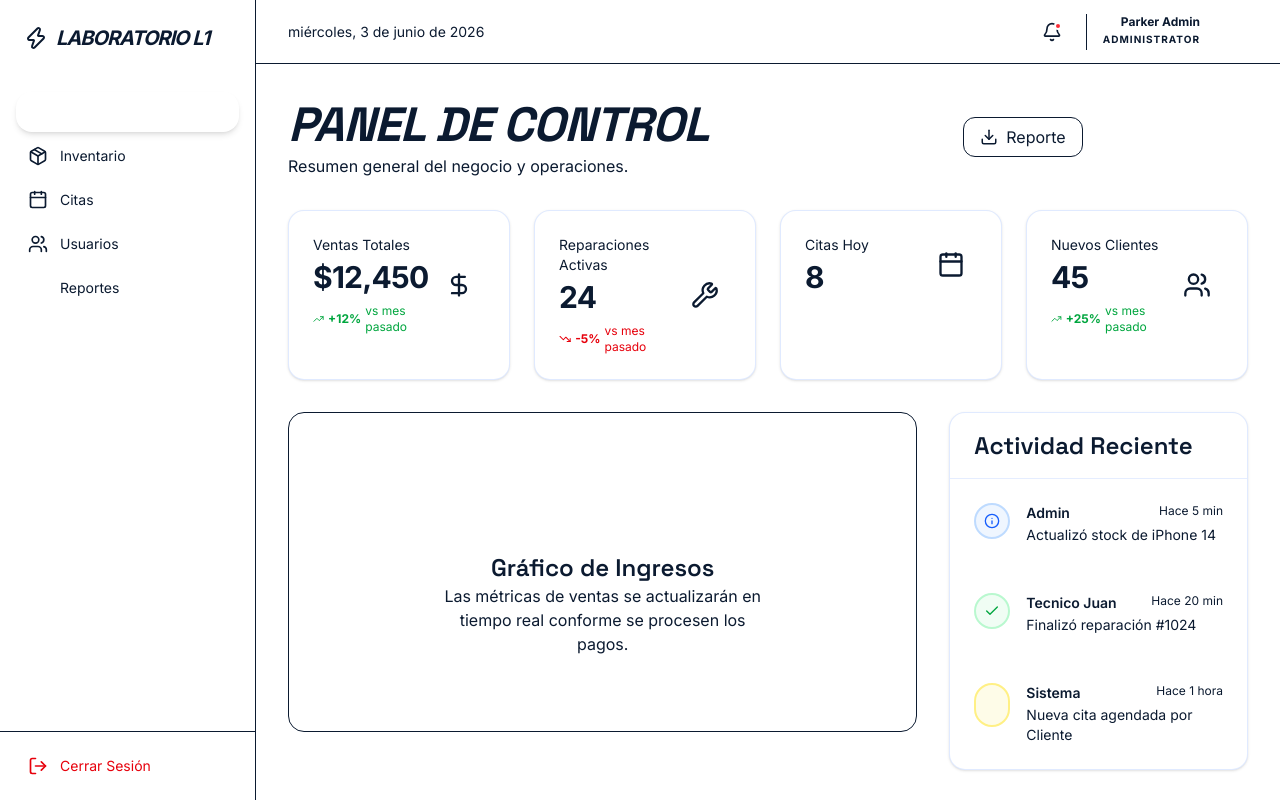
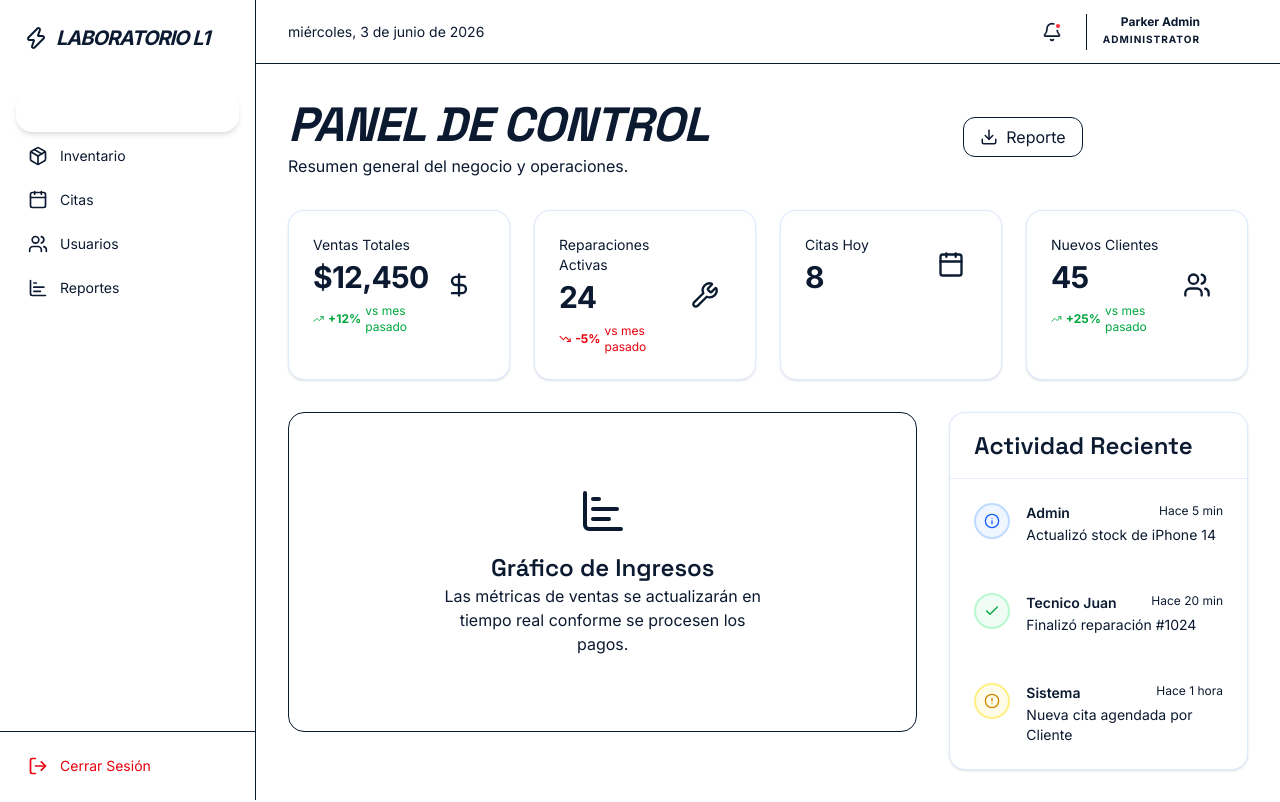
Before and after one commit to comercio-electronico-lab/TechFix, a Next.js app in the folder frontend/: page /admin/dashboard in a window 1280 px wide. Built offline with nearby package versions, Linux system fonts and the light colour scheme.

Commit message:
fix(icons): replace outdated Lucide icon names with modern equivalents to prevent build warnings

```diff
--- a/frontend/src/components/features/dashboard/ActivityList/ActivityList.tsx
+++ b/frontend/src/components/features/dashboard/ActivityList/ActivityList.tsx
@@ -17,7 +17,7 @@ export const ActivityList = ({ activities }: IActivityListProps) => {
             }`}>
               <Icon name={
                 activity.type === 'success' ? 'Check' :
-                activity.type === 'warning' ? 'AlertTriangle' : 'Info'
+                activity.type === 'warning' ? 'CircleAlert' : 'Info'
               } size={16} />
             </div>
             <div className="flex-1">
--- a/frontend/src/components/features/dashboard/DashboardSidebar/DashboardSidebar.tsx
+++ b/frontend/src/components/features/dashboard/DashboardSidebar/DashboardSidebar.tsx
@@ -10,7 +10,7 @@ const menuItems = [
   { label: 'Inventario', href: '/admin/inventario', icon: 'Package' },
   { label: 'Citas', href: '/admin/citas', icon: 'Calendar' },
   { label: 'Usuarios', href: '/admin/usuarios', icon: 'Users' },
-  { label: 'Reportes', href: '/admin/reportes', icon: 'BarChart' },
+  { label: 'Reportes', href: '/admin/reportes', icon: 'ChartBar' },
 ];
 
 export const DashboardSidebar = () => {
--- a/frontend/src/components/features/inventory/InventoryTable/InventoryTable.tsx
+++ b/frontend/src/components/features/inventory/InventoryTable/InventoryTable.tsx
@@ -35,7 +35,7 @@ export const InventoryTable = ({ products, onEdit, onDelete }: IInventoryTablePr
               </td>
               <td className="px-6 py-4 text-right flex justify-end gap-2">
                 <Button variant="outline" size="sm" onClick={() => onEdit?.(product)}>
-                  <Icon name="Edit" size={16} />
+                  <Icon name="Pencil" size={16} />
                 </Button>
                 <Button variant="danger" size="sm" onClick={() => onDelete?.(product.id)}>
                   <Icon name="Trash2" size={16} />
--- a/frontend/src/components/views/AdminDashboardView/AdminDashboardView.tsx
+++ b/frontend/src/components/views/AdminDashboardView/AdminDashboardView.tsx
@@ -34,7 +34,7 @@ export const AdminDashboardView = ({ stats, activities }: IAdminDashboardViewPro
       <div className="grid grid-cols-1 lg:grid-cols-3 gap-8">
         <div className="lg:col-span-2 space-y-6">
           <div className="bg-white p-8 rounded-2xl border border-[var(--color-border)] h-80 flex flex-col items-center justify-center text-center">
-            <Icon name="BarChart" size={48} className="text-[var(--color-muted)] mb-4" />
+            <Icon name="ChartBar" size={48} className="text-[var(--color-muted)] mb-4" />
             <h3 className="text-lg font-bold">Gráfico de Ingresos</h3>
             <p className="text-[var(--color-muted)] max-w-xs">Las métricas de ventas se actualizarán en tiempo real conforme se procesen los pagos.</p>
           </div>
```
